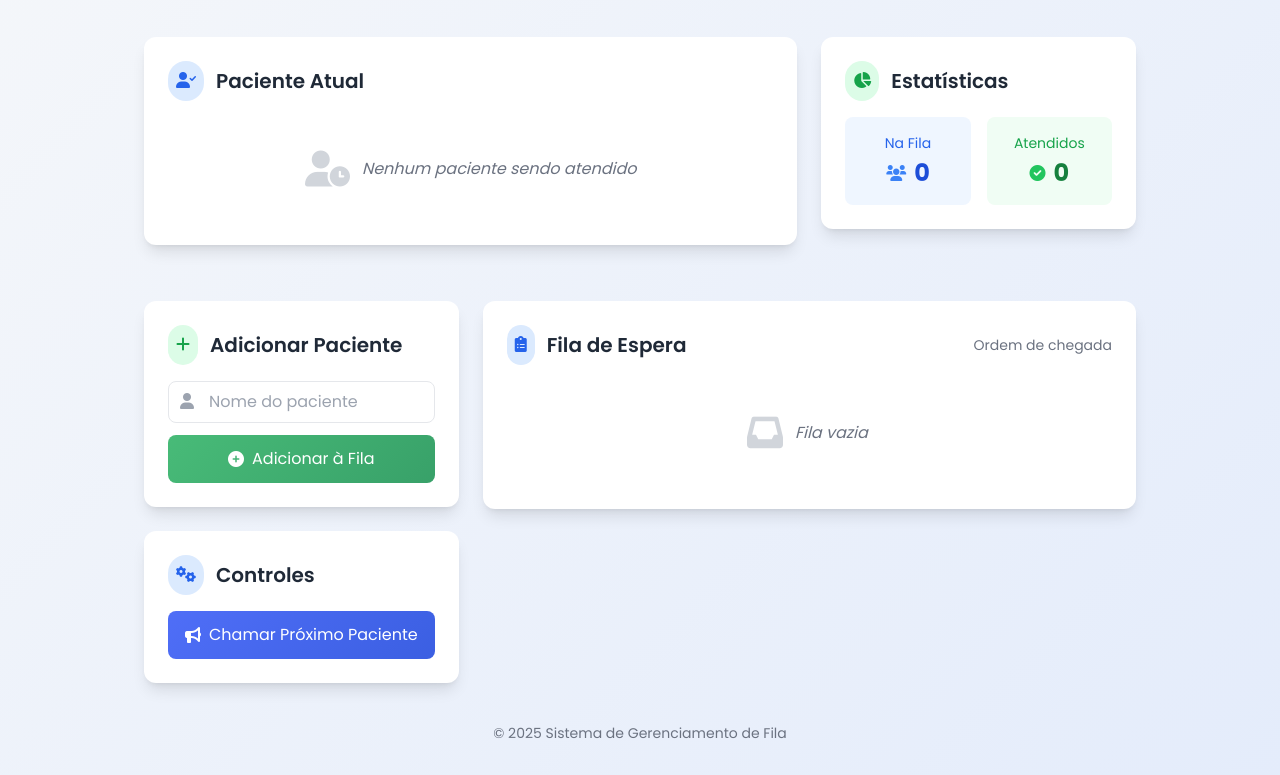
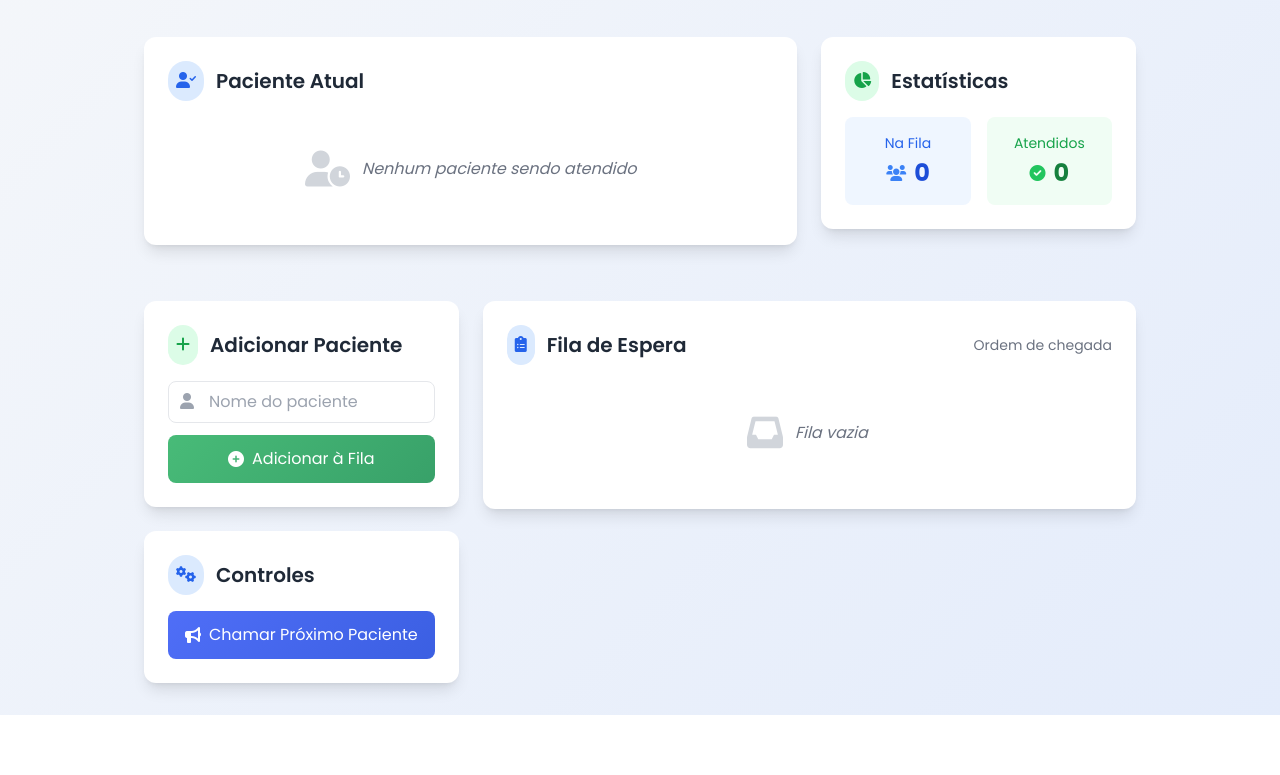
Before and after one commit to ArthurDiogenes/GT-AtendimentoPacientes, a plain HTML site: page index.html in a window 1280 px wide. Shown: the part 155-930 px from the top of the page. After the commit the page ends 870 px from the top, so only its background shows below. Drawn offline with nearby package versions, Linux system fonts and the light colour scheme.

Commit message:
delete footer

```diff
--- a/index.html
+++ b/index.html
@@ -291,9 +291,6 @@
         </div>
       </div>
 
-      <footer class="mt-10 text-center text-gray-500 text-sm">
-        <p>&copy; 2025 Sistema de Gerenciamento de Fila</p>
-      </footer>
     </div>
     <script src="js/script.js"></script>
   </body>
```
